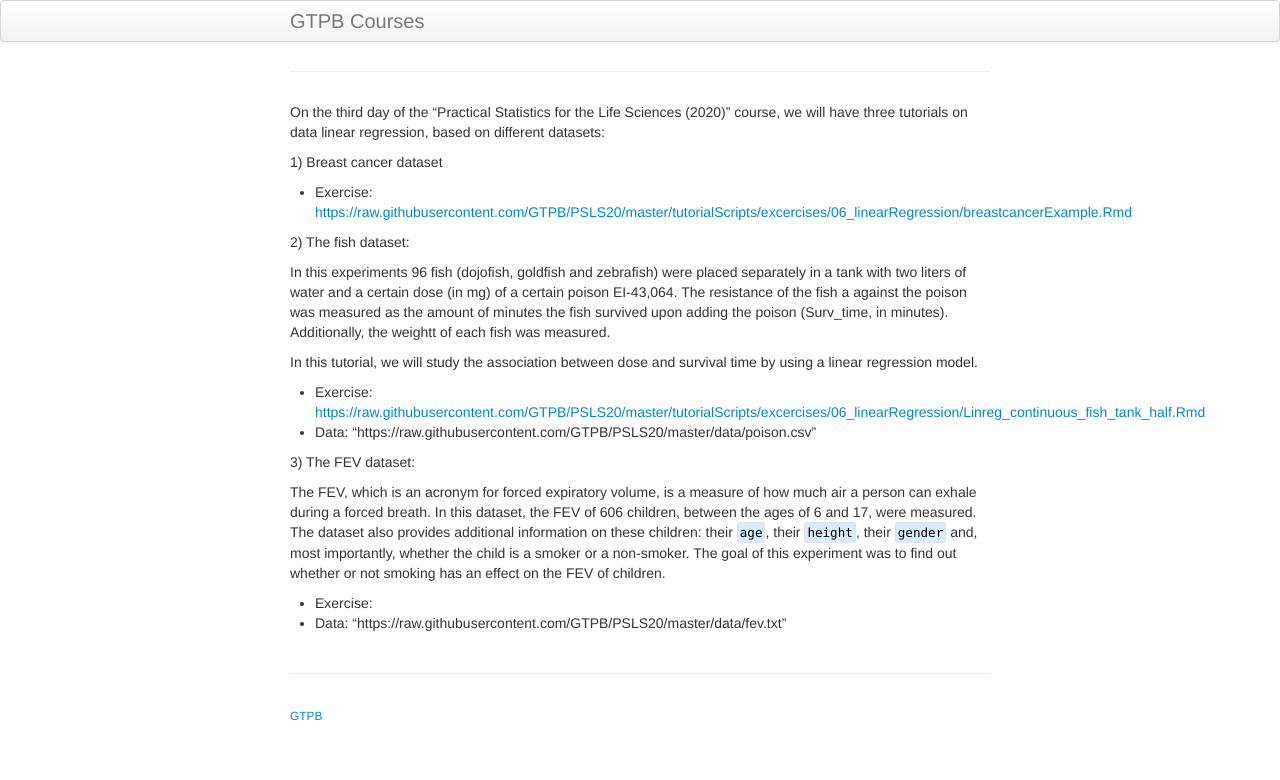
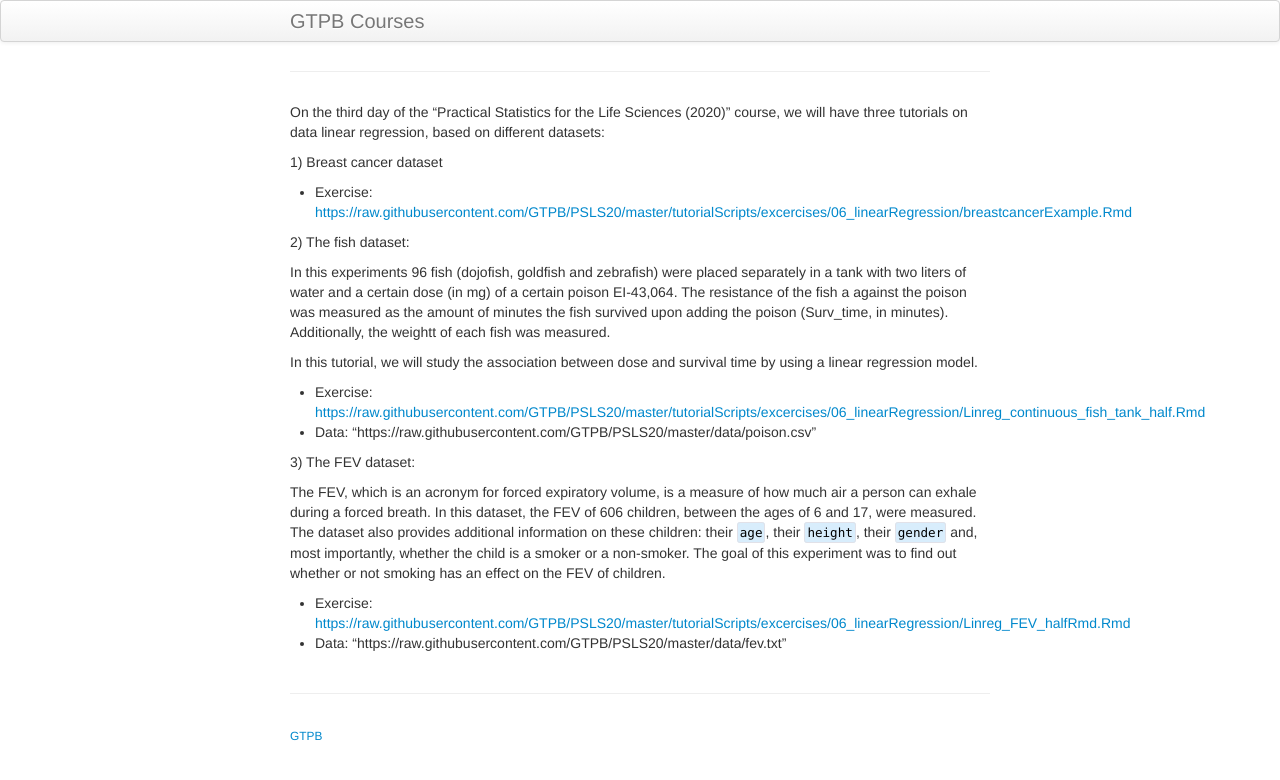
Before and after one commit to GTPB/PSLS20, a Jekyll site: the page built from pages/06_linearRegression.md, in a window 1280 px wide. Shown: the top 780 px of the page. Built offline with Jekyll 4.4.1, drawn with Linux system fonts in a browser that asks for light colours; our own code applies the rules of GitHub Pages for plain Markdown files; some of the changed lines change nothing that is shown.

Commit message:
add 3rd exercise on linreg

```diff
--- a/pages/06_linearRegression.md
+++ b/pages/06_linearRegression.md
@@ -23,5 +23,5 @@
 these children: their `age`, their `height`, their `gender` and, most importantly, whether the child is a smoker or a non-smoker.
 The goal of this experiment was to find out whether or not smoking has an effect on the FEV of children.
 
-- Exercise:
+- Exercise: [https://raw.githubusercontent.com/GTPB/PSLS20/master/tutorialScripts/excercises/06_linearRegression/Linreg_FEV_halfRmd.Rmd](https://raw.githubusercontent.com/GTPB/PSLS20/master/tutorialScripts/excercises/06_linearRegression/Linreg_FEV_halfRmd.Rmd)
 - Data: "https://raw.githubusercontent.com/GTPB/PSLS20/master/data/fev.txt"
```
